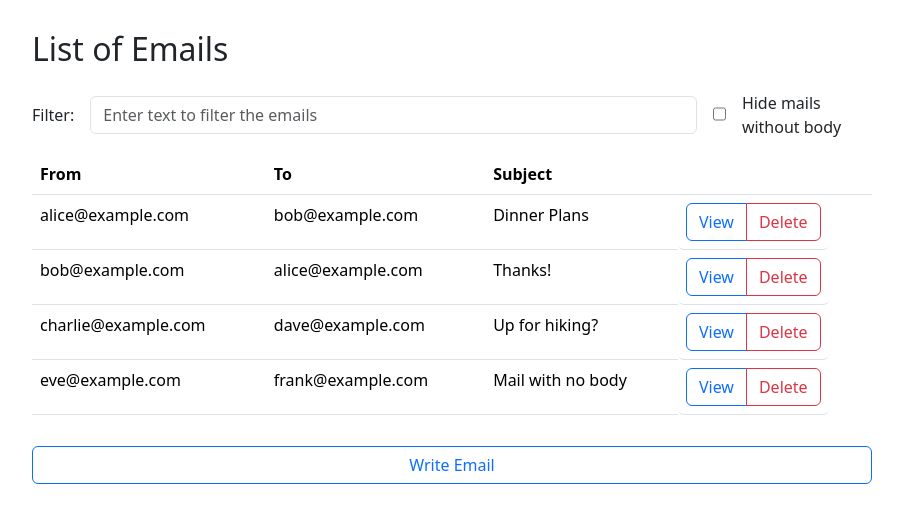
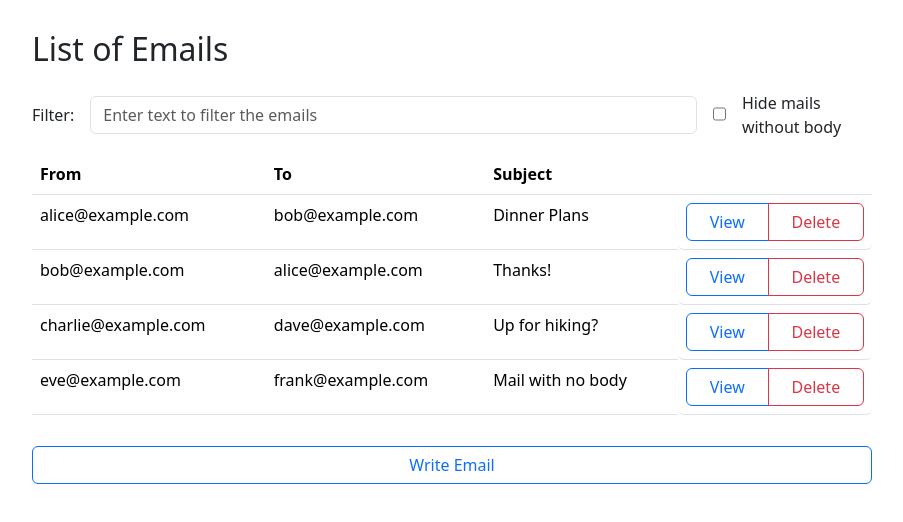
Before and after one commit to CookieKlecks/ProgrammingUI-Email-Example, an Angular app: page /emails in a window 1280 px wide. Shown: the top 522 px of the page, without its empty margins (188-1091 px from the left). Built offline with nearby package versions, Linux system fonts and the light colour scheme.

Commit message:
small styling changes

```diff
--- a/src/app/email-list/email-list.component.css
+++ b/src/app/email-list/email-list.component.css
@@ -11,3 +11,7 @@
   align-items: center;
   gap: 1rem;
 }
+
+.EmailList-mail-btn-group {
+  width: 100%
+}
--- a/src/app/email-list/email-list.component.html
+++ b/src/app/email-list/email-list.component.html
@@ -37,7 +37,7 @@
       <td>{{ mail['from'] }}</td>
       <td>{{ mail['to'] }}</td>
       <td>{{ mail['subject'] }}</td>
-      <td class="btn-group">
+      <td class="btn-group EmailList-mail-btn-group">
         <button class="btn btn-outline-primary" [routerLink]="['/email/', mail['id']]">
           View
         </button>
```
